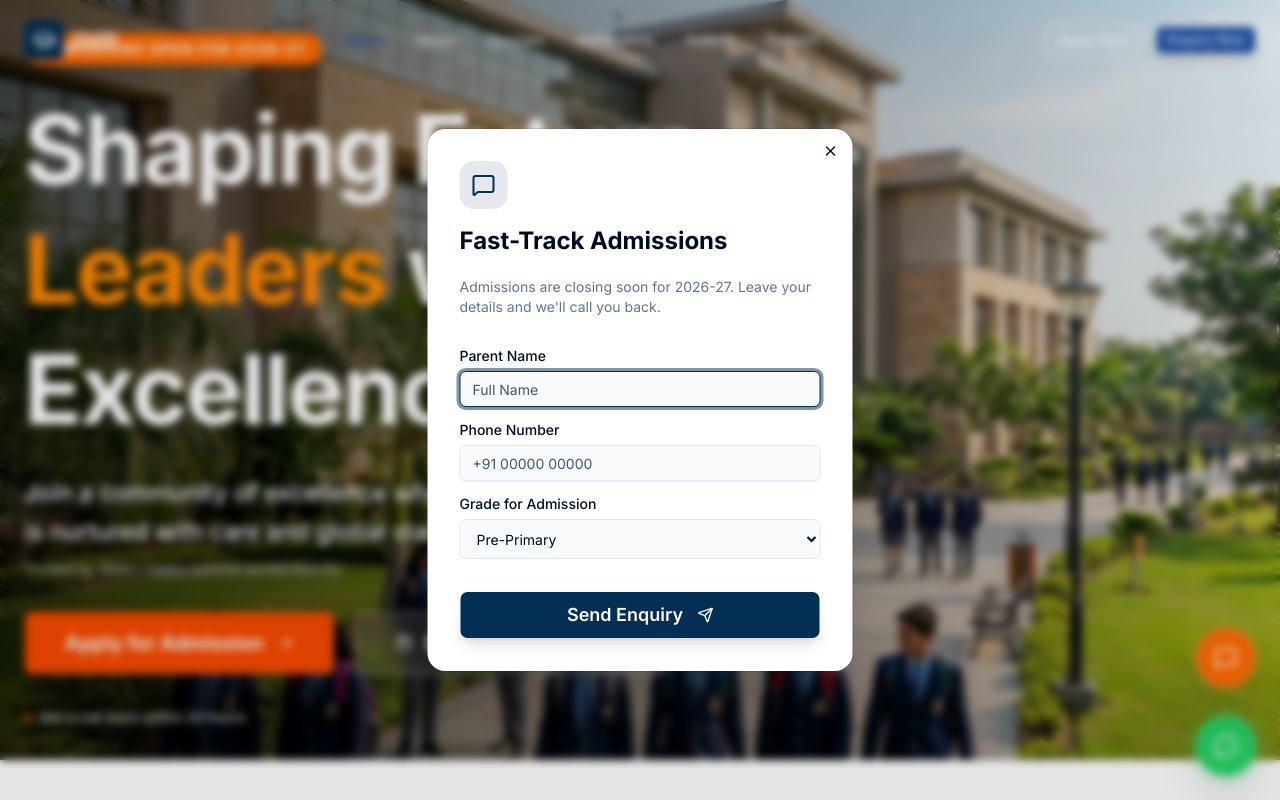
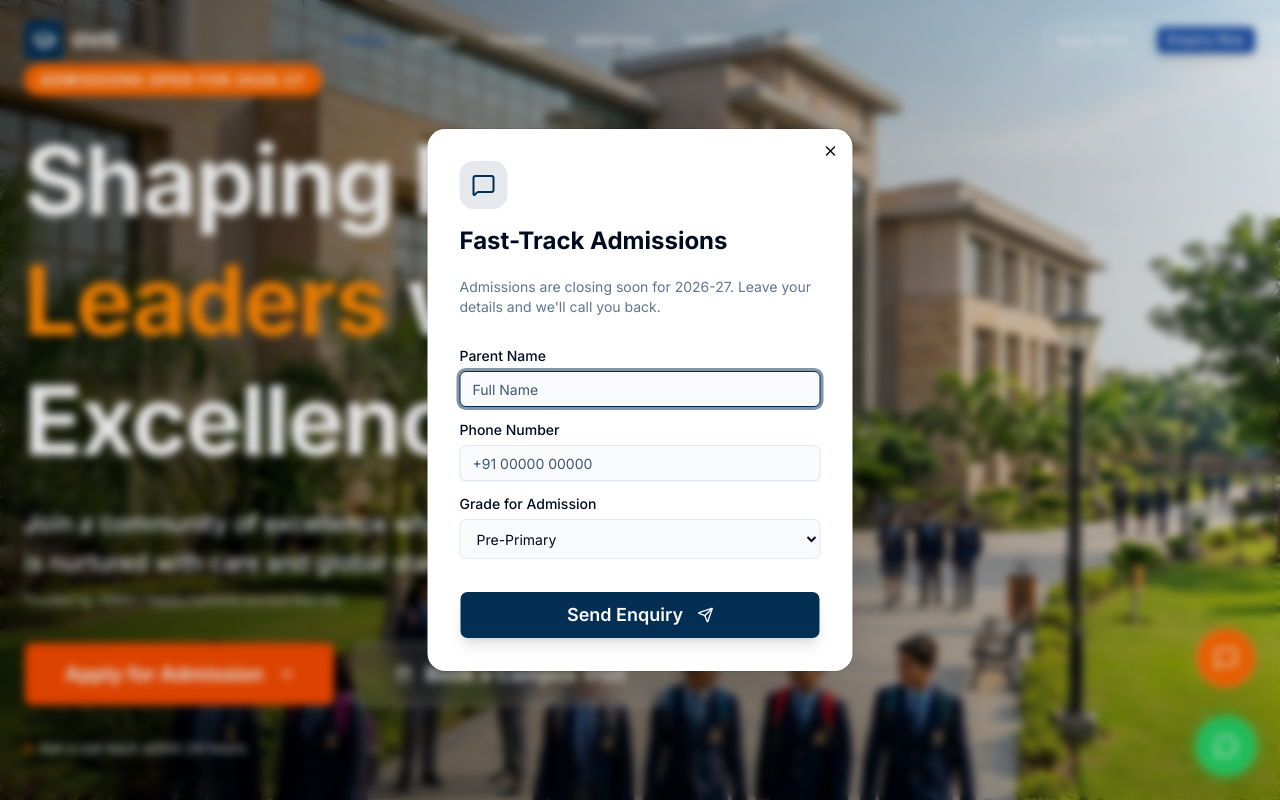
Before and after one commit to thenaikoti/schooldemo, a Next.js app: page / in a window 1280 px wide. Shown: the top 800 px of the page. Built offline with nearby package versions, Linux system fonts and the light colour scheme.

Commit message:
Update hero section height to 100vh

```diff
--- a/src/components/sections/Hero.tsx
+++ b/src/components/sections/Hero.tsx
@@ -8,7 +8,7 @@ import { Button } from "@/components/ui/button";
 
 export function Hero() {
   return (
-    <section className="relative w-full min-h-[95vh] flex items-center overflow-hidden">
+    <section className="relative w-full min-h-[100vh] flex items-center overflow-hidden py-16">
       {/* Background Image Layer */}
       <div className="absolute inset-0 -z-10 bg-slate-900">
         <motion.img
```
